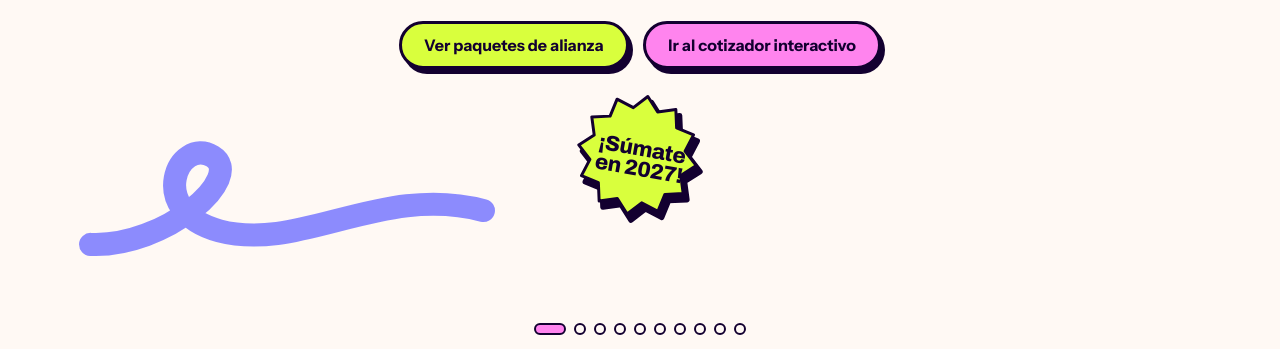
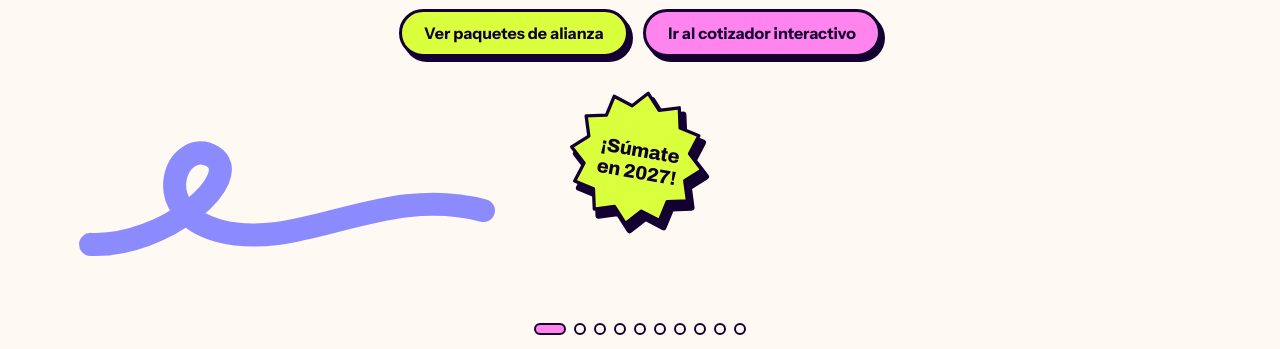
Before and after one commit to malibb/cumbre-de-comunidades-2026, a plain HTML site: page index.html in a window 1280 px wide. Shown: the part 451-800 px from the top of the page. Drawn offline with Linux system fonts and the light colour scheme.

Commit message:
style: update size and typography for tl-estallido component

```diff
--- a/index.html
+++ b/index.html
@@ -410,19 +410,20 @@ ul.tl-lista {
 .tl-estallido {
   position: relative;
   display: inline-grid; place-items: center;
-  width: 8.8rem; aspect-ratio: 1;
+  width: 9.75rem; aspect-ratio: 1;
   transform: rotate(var(--giro-estallido));
   flex-shrink: 0;
 }
 .tl-estallido svg { position: absolute; inset: 0; width: 100%; height: 100%; }
 .tl-estallido span {
   position: relative;
-  font: 800 1.35rem/0.95 var(--font-display);
+  font: 800 1.2rem/1.12 var(--font-display);
   font-stretch: 78%;
-  letter-spacing: -0.02em;
+  letter-spacing: -0.01em;
   text-align: center;
   color: var(--tinta);
-  padding: 0 1em;
+  max-width: 64%;
+  padding: 0 0.2em 0.15em 0;
 }
 .tl-circulo {
   position: absolute; z-index: 0; pointer-events: none;
@@ -525,12 +526,12 @@ ul.tl-lista {
       <button type="button" class="tl-boton" data-go="5">Ver paquetes de alianza</button>
       <a class="tl-boton tl-boton--rosa" href="cotizadorpatrocionios/">Ir al cotizador interactivo</a>
     </div>
-    <div class="tl-estallido" style="margin-top:4px" aria-hidden="true">
+    <div class="tl-estallido" style="margin-top:12px" aria-hidden="true">
       <svg viewBox="-112 -112 236 236" fill="none">
         <polygon points="100.0,0.0 77.3,20.7 86.6,50.0 56.6,56.6 50.0,86.6 20.7,77.3 0.0,100.0 -20.7,77.3 -50.0,86.6 -56.6,56.6 -86.6,50.0 -77.3,20.7 -100.0,0.0 -77.3,-20.7 -86.6,-50.0 -56.6,-56.6 -50.0,-86.6 -20.7,-77.3 -0.0,-100.0 20.7,-77.3 50.0,-86.6 56.6,-56.6 86.6,-50.0 77.3,-20.7" transform="translate(8 9)" fill="#130030" stroke="#130030" stroke-width="9" stroke-linejoin="round"/>
         <polygon points="100.0,0.0 77.3,20.7 86.6,50.0 56.6,56.6 50.0,86.6 20.7,77.3 0.0,100.0 -20.7,77.3 -50.0,86.6 -56.6,56.6 -86.6,50.0 -77.3,20.7 -100.0,0.0 -77.3,-20.7 -86.6,-50.0 -56.6,-56.6 -50.0,-86.6 -20.7,-77.3 -0.0,-100.0 20.7,-77.3 50.0,-86.6 56.6,-56.6 86.6,-50.0 77.3,-20.7" fill="#D9FF3D" stroke="#130030" stroke-width="5" stroke-linejoin="round"/>
       </svg>
-      <span>¡Súmate en 2027!</span>
+      <span>¡Súmate<br>en 2027!</span>
     </div>
   </div>
 </section>
```
